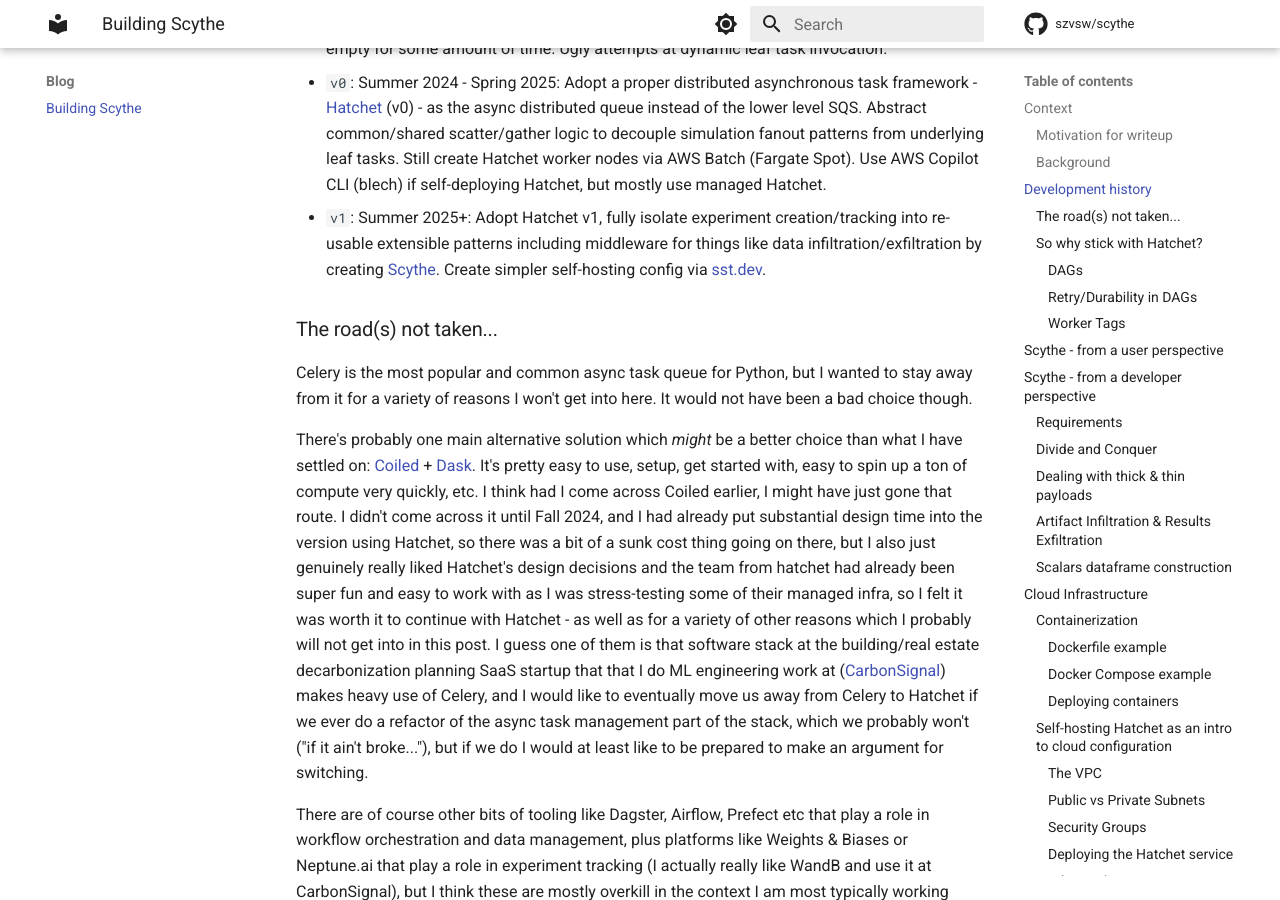
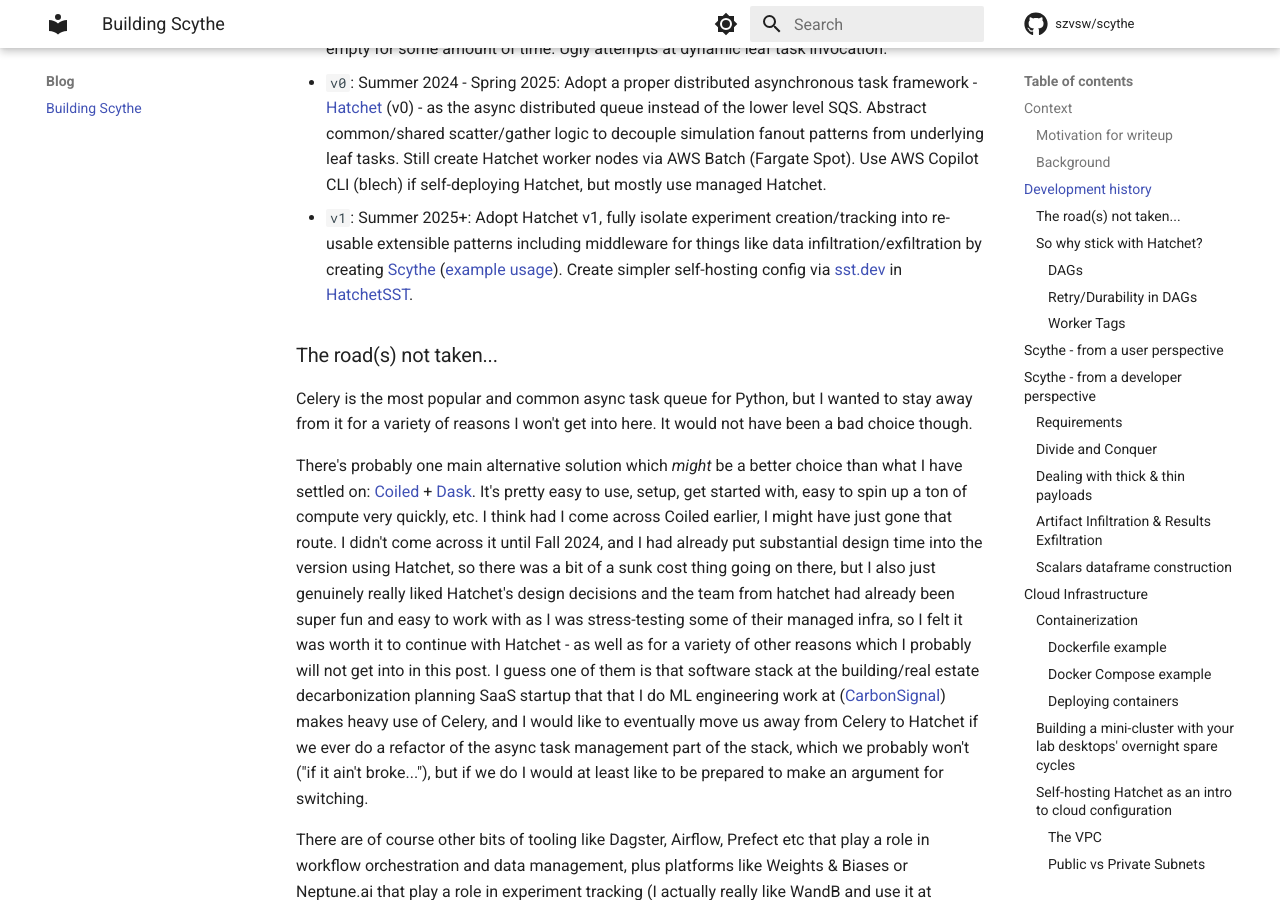
Before and after one commit to szvsw/scythe, an MkDocs documentation site: the page built from docs/blog/building-scythe.md, in a window 1280 px wide and 900 px high, scrolled down 2719 px. Built offline with MkDocs 1.6.1 and Material for MkDocs 9.7.7, drawn with Linux system fonts in a browser that asks for light colours; comment, search, counter and statistics services are not loaded; some of the changed text lies outside the part shown.

Commit message:
add some more sections

```diff
--- a/docs/blog/building-scythe.md
+++ b/docs/blog/building-scythe.md
@@ -105,8 +105,9 @@
   managed Hatchet.
 - `v1`: Summer 2025+: Adopt Hatchet v1, fully isolate experiment creation/tracking into
   re-usable extensible patterns including middleware for things like data infiltration/exfiltration
-  by creating [Scythe](https://github.com/szvsw/scythe). Create simpler self-hosting config
-  via [sst.dev](https://sst.dev).
+  by creating [Scythe](https://github.com/szvsw/scythe)
+  ([example usage](https://github.com/szvsw/scythe-example)). Create simpler self-hosting
+  config via [sst.dev](https://sst.dev) in [HatchetSST](https://github.com/szvsw/hatchet-sst).
 
 ### The road(s) not taken...
 
@@ -810,6 +811,8 @@
 definition. So if we want 3000 copies of our worker node, we can just specify to run
 3000 copies of the relevant service/task.
 
+### Building a mini-cluster with your lab desktops' overnight spare cycles
+
 ### Self-hosting Hatchet as an intro to cloud configuration
 
 While I actually think there's a good chance you are likely to be better off using
--- a/pyproject.toml
+++ b/pyproject.toml
@@ -1,6 +1,6 @@
 [project]
 name = "scythe-engine"
-version = "0.0.30"
+version = "0.0.31"
 description = "This is a repository for managing embarassingly parallel experiments with Hatchet."
 authors = [
     { name = "Sam Wolk", email = "mail@samwolk.info" }
```
Also changed, not shown: other parts of docs/blog/building-scythe.md (+4 -0 lines), 1 other file.
